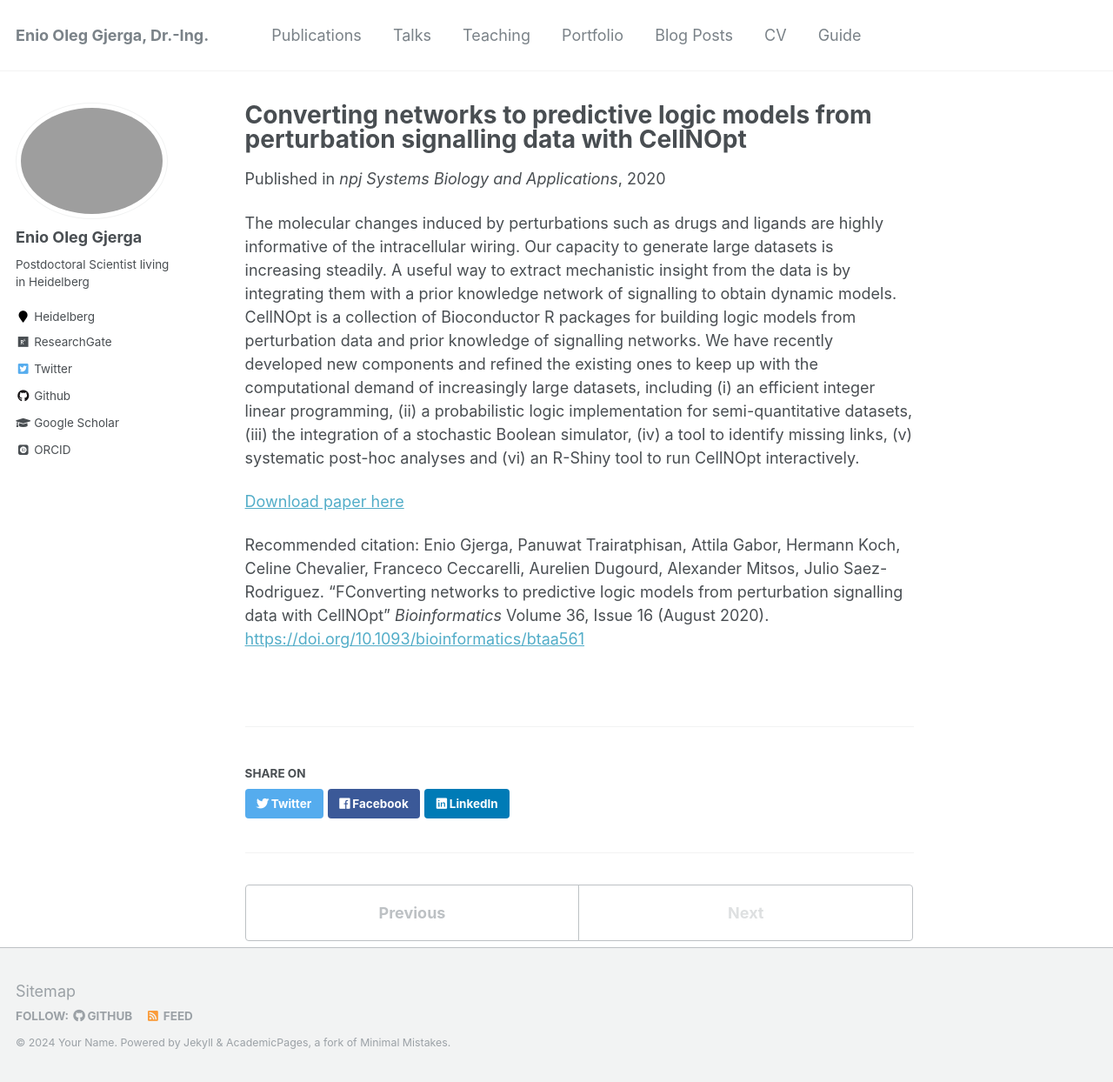
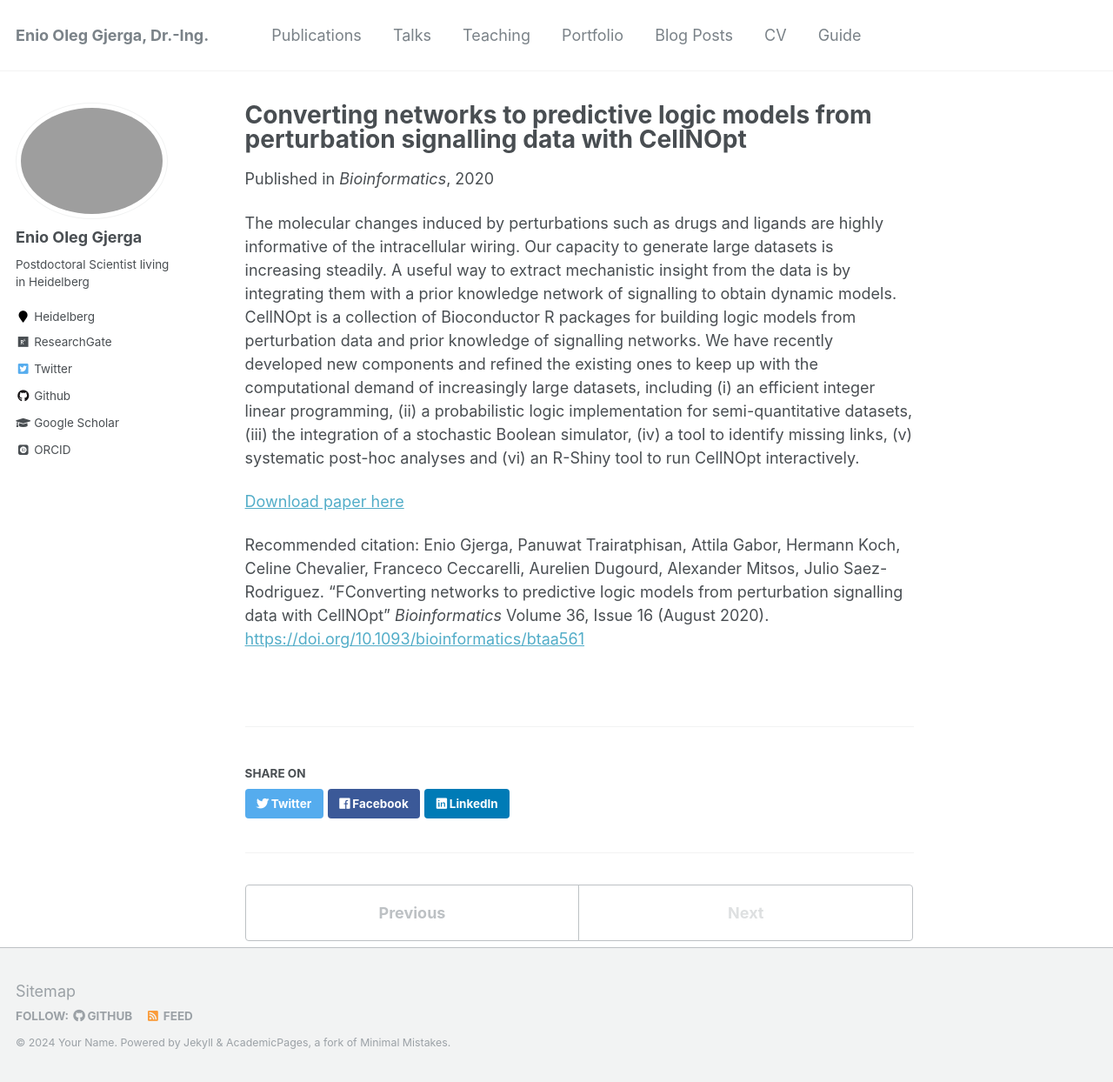
Before and after one commit to enio23/enio23.github.io, a Jekyll site: the page built from _publications/paper-title-number-4.md, in a window 1280 px wide and 1244 px high. Shown: the whole window at 87% size. Built offline with Jekyll 4.4.1, drawn with Linux system fonts in a browser that asks for light colours; some web fonts are replaced.

Commit message:
Update
Update

```diff
--- a/_publications/paper-title-number-4.md
+++ b/_publications/paper-title-number-4.md
@@ -3,7 +3,7 @@ title: "Converting networks to predictive logic models from perturbation signall
 collection: publications
 excerpt: 'CellNOpt is a collection of Bioconductor R packages for building logic models from perturbation data and prior knowledge of signalling networks.'
 date: 2020-08-16
-venue: 'npj Systems Biology and Applications'
+venue: 'Bioinformatics'
 ---
 The molecular changes induced by perturbations such as drugs and ligands are highly informative of the intracellular wiring. Our capacity to generate large datasets is increasing steadily. A useful way to extract mechanistic insight from the data is by integrating them with a prior knowledge network of signalling to obtain dynamic models. CellNOpt is a collection of Bioconductor R packages for building logic models from perturbation data and prior knowledge of signalling networks. We have recently developed new components and refined the existing ones to keep up with the computational demand of increasingly large datasets, including (i) an efficient integer linear programming, (ii) a probabilistic logic implementation for semi-quantitative datasets, (iii) the integration of a stochastic Boolean simulator, (iv) a tool to identify missing links, (v) systematic post-hoc analyses and (vi) an R-Shiny tool to run CellNOpt interactively.
 
```
